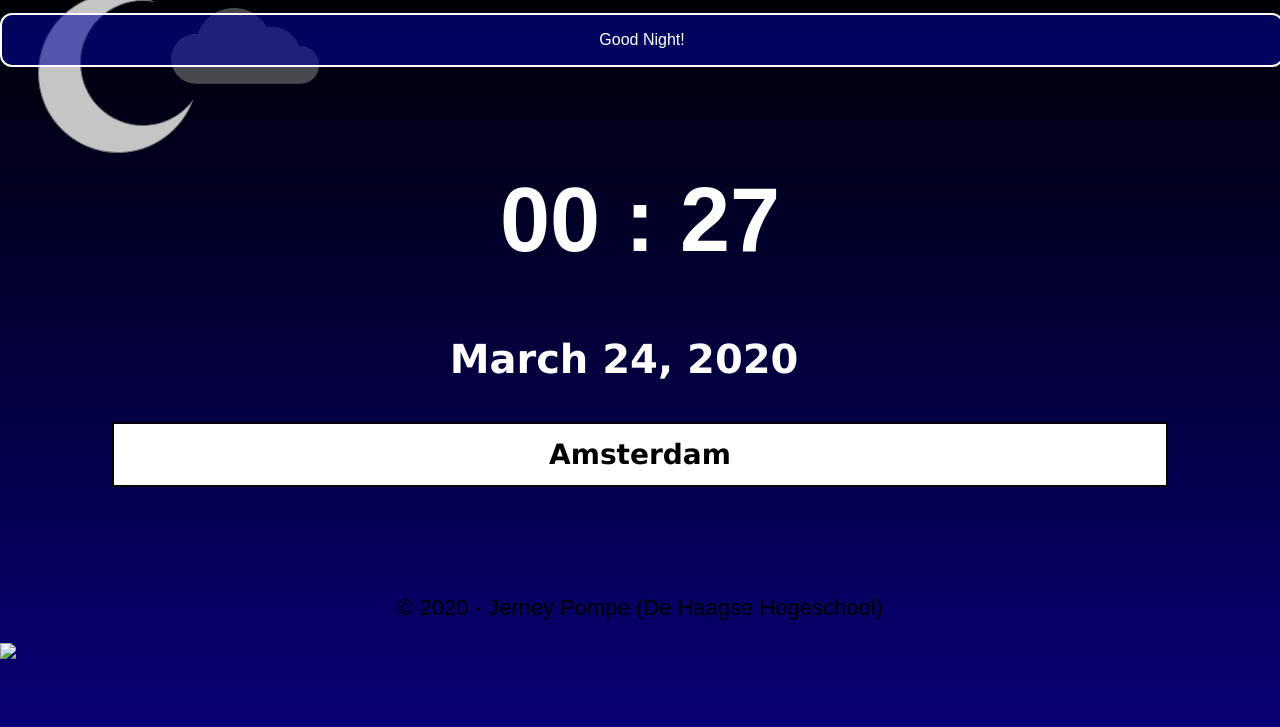
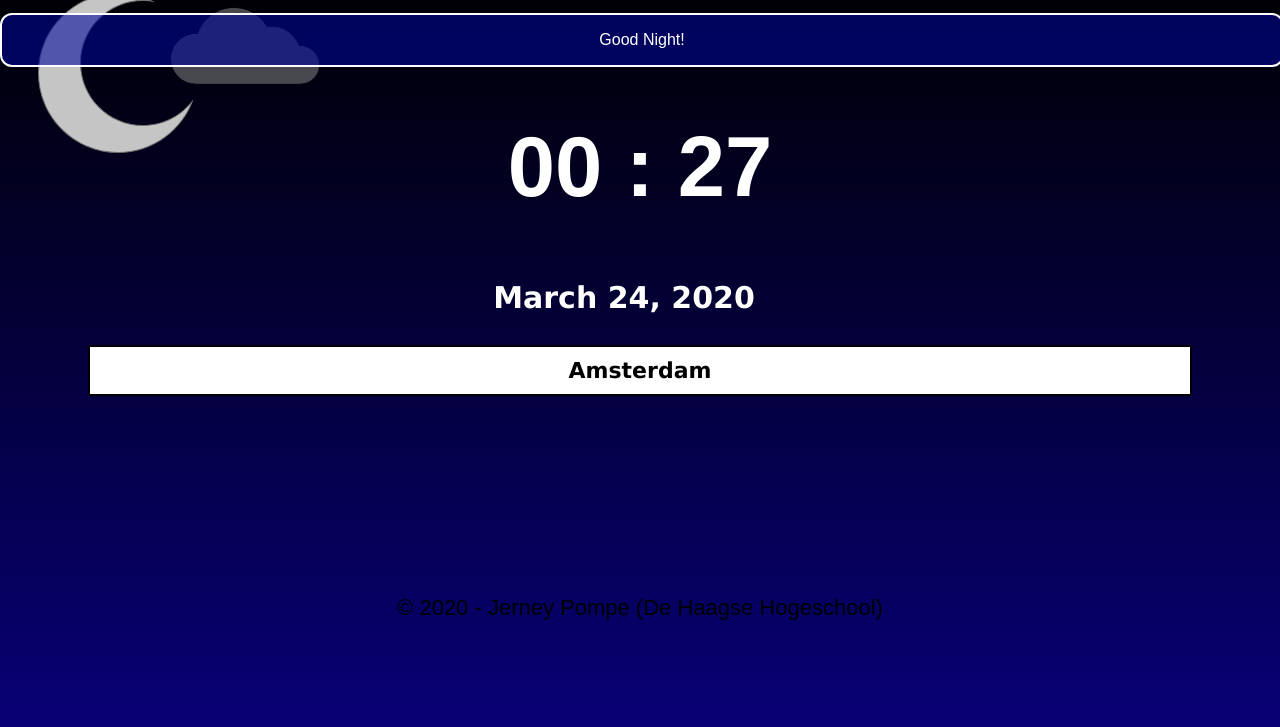
Before and after one commit to jerneypompe/ClockJDP, a plain HTML site: page index.html in a window 1280 px wide. Shown: the part 33-760 px from the top of the page. Drawn offline with Linux system fonts and the light colour scheme.

Commit message:
finalversie2

```diff
--- a/index.html
+++ b/index.html
@@ -52,7 +52,6 @@
 		<footer class="logo-img">
 			<img id="logobottom" src="images/SpaceX_Logo_White.png">
 			<p id="copyright">&copy; 2020 - Jerney Pompe (De Haagse Hogeschool)</p>
-			<img src="images/skyline.png">
 		</footer>
 	</body>
 </html>
--- a/style/mainstyle.css
+++ b/style/mainstyle.css
@@ -25,9 +25,6 @@ footer{
 	display: flex;
 	flex-direction: column;
 	font-size: 8pt;
-}
-footer img{
-	display: none;
 }
 #copyright{
 	align-self: center;
--- a/style/mediaqueries.css
+++ b/style/mediaqueries.css
@@ -93,17 +93,18 @@
 		width: 220px;
 	}
 	#clock{
-		font-size: 90px;
+		font-size: 85px;
+		margin-top: 4%;
 	}
 	.date{
 		margin-top: 5%;
 	}
 	#displayDate{
-		font-size: 40px;
+		font-size: 30px;
 		justify-content: center;
 	}
 	.city{
-		font-size: 28px;
+		font-size: 22px;
 		font-weight: bold;
 		padding: 0.5em;
 		margin: 0 4em 0 4em;
@@ -111,9 +112,6 @@
 	}
 	#copyright{
 		font-size: 22px;
-	}
-	footer img{
-		display: inherit;
 	}
 }
 /*Laptop L*/
```
Also changed, not shown: 1 other file.
